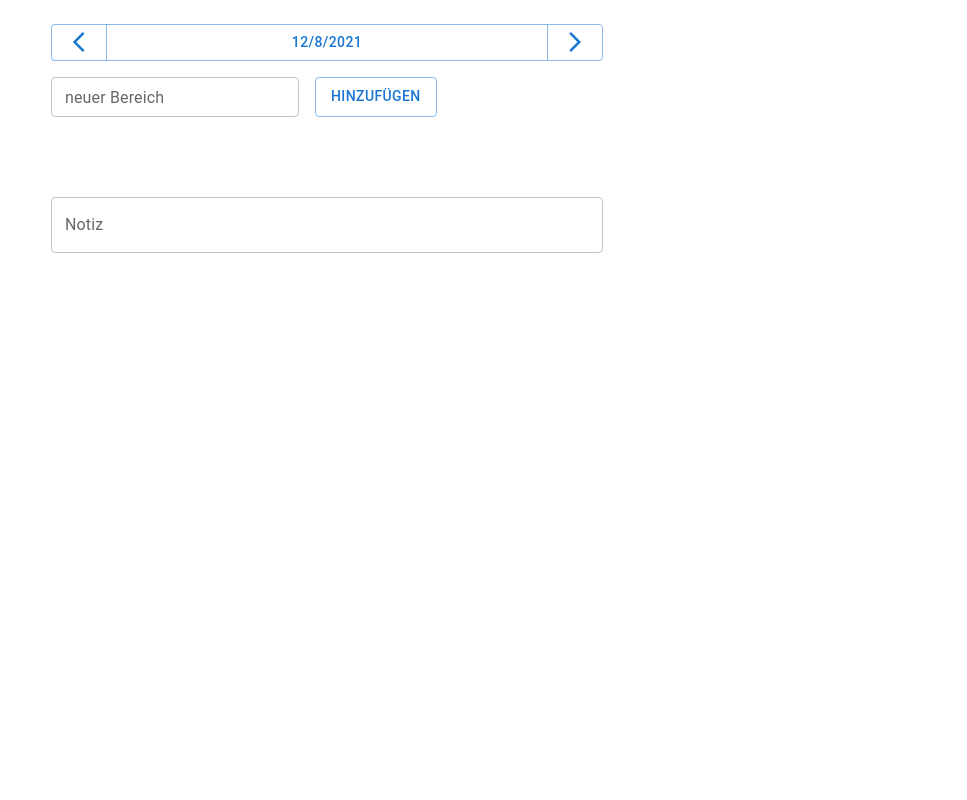
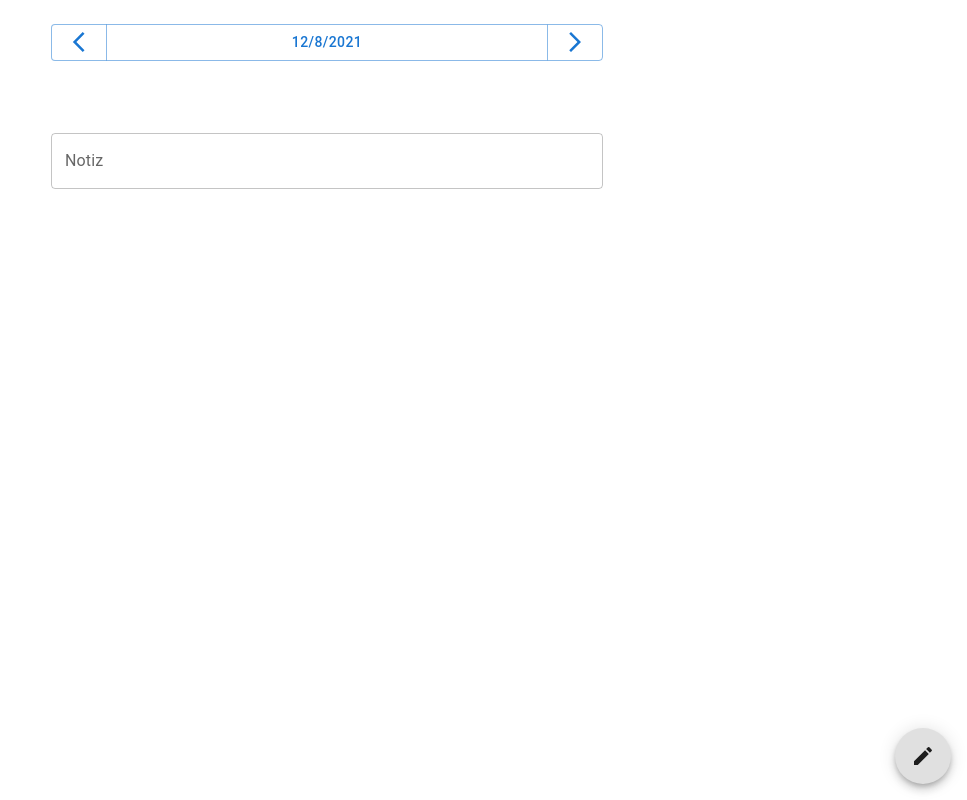
Before and after one commit to mfillmer/journal, a React (Create React App) app: page / in a window 1280 px wide. Shown: the whole page, without its empty margins (313-1280 px from the left). Built offline with nearby package versions, Linux system fonts and the light colour scheme.

Commit message:
repositon section editor

```diff
--- a/src/AddSection.tsx
+++ b/src/AddSection.tsx
@@ -1,36 +1,22 @@
-import { Button, TextField, Box } from '@mui/material'
+import { Edit } from '@mui/icons-material'
+import { Fab, SxProps } from '@mui/material'
 import React, { useState } from 'react'
-import { useAdd } from './Section.util'
+import { SectionEditor } from './SectionEditor'
 
+const fabStyle: SxProps = {
+    position: 'fixed',
+    bottom: 16,
+    right: 16,
+}
 export const AddSection = () => {
-    const [value, setValue] = useState('')
-    const add = useAdd(value)
-    const reset = () => setValue('')
-    const onSubmit = () => {
-        add()
-        reset()
-    }
+    const [open, setOpen] = useState(false)
+
     return (
-        <Box
-            sx={{
-                display: 'flex',
-                justifyContent: 'flex-start',
-                marginY: 2,
-                width: '100%',
-            }}
-        >
-            <TextField
-                label='neuer Bereich'
-                variant='outlined'
-                type='text'
-                sx={{ marginRight: 2 }}
-                size='small'
-                value={value}
-                onChange={(e) => setValue(e.currentTarget.value)}
-            />
-            <Button variant='outlined' onClick={onSubmit}>
-                hinzufügen
-            </Button>
-        </Box>
+        <div>
+            <Fab sx={fabStyle} onClick={() => setOpen(!open)}>
+                <Edit />
+            </Fab>
+            <SectionEditor open={open} setOpen={setOpen} />
+        </div>
     )
 }
--- /dev/null
+++ b/src/SectionEditor.tsx
@@ -0,0 +1,38 @@
+import { Button, Drawer, TextField } from '@mui/material'
+import React, { FC, useState } from 'react'
+import { useAdd } from './Section.util'
+
+interface props {
+    open?: boolean
+    setOpen?: (v: boolean) => void
+}
+
+export const SectionEditor: FC<props> = ({ open = false, setOpen = () => { } }) => {
+    const [value, setValue] = useState('')
+    const add = useAdd(value)
+    const reset = () => setValue('')
+    const onSubmit = () => {
+        add()
+        reset()
+        setOpen(false)
+    }
+    return (
+        <Drawer
+            variant='persistent'
+            anchor='bottom'
+            open={open} >
+            <TextField
+                label='neuer Bereich'
+                variant='outlined'
+                type='text'
+                sx={{ marginRight: 2 }}
+                size='small'
+                value={value}
+                onChange={(e) => setValue(e.currentTarget.value)}
+            />
+            <Button variant='outlined' onClick={onSubmit}>
+                hinzufügen
+            </Button>
+        </Drawer>
+    )
+}
```
